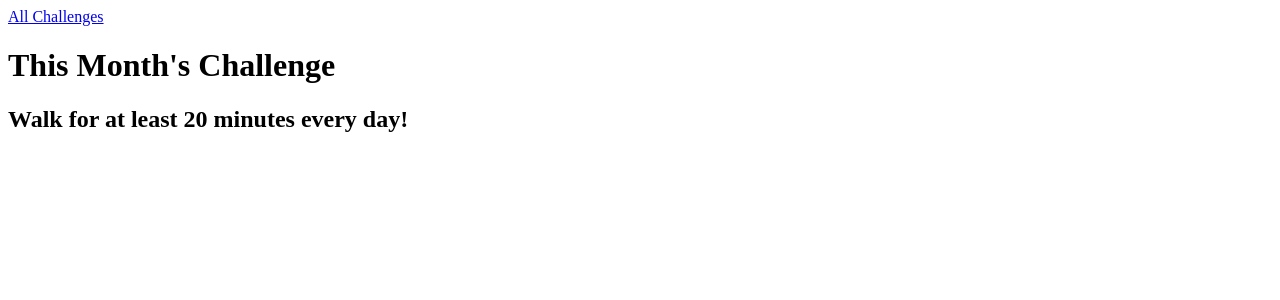
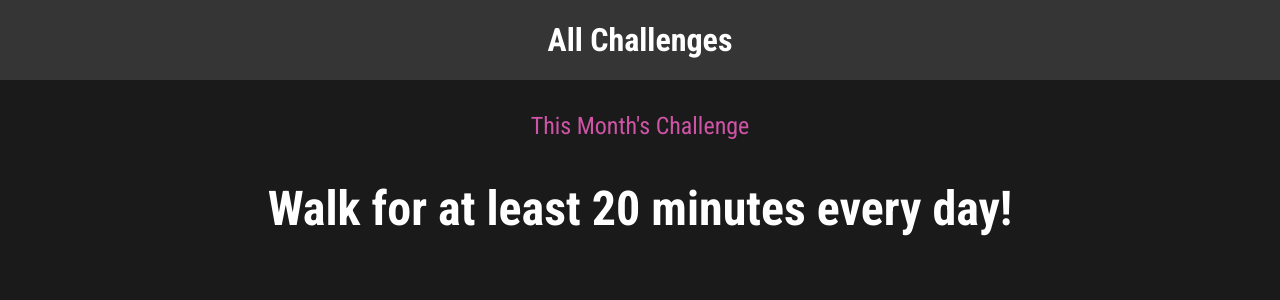
Before and after one commit to hairutdinov/django-monthly-challenges, a Django app: page /challenges/may in a window 1280 px wide. Shown: the top 300 px of the page. Run offline with Django 4.2, Linux system fonts and the light colour scheme.

Commit message:
adding css styling

```diff
--- /dev/null
+++ b/challenges/static/challenges/challenge.css
@@ -0,0 +1,22 @@
+h1,
+h2 {
+  text-align: center;
+  color: white;
+}
+
+h1 {
+  font-size: 1.5rem;
+  margin: 2rem 0 1rem 0;
+  font-weight: normal;
+  color: #cf54a6;
+}
+
+h2 {
+  font-size: 3rem;
+  font-weight: bold;
+}
+
+.fallback {
+  text-align: center;
+  color: white;
+}
--- /dev/null
+++ b/challenges/static/challenges/includes/header.css
@@ -0,0 +1,25 @@
+header {
+  width: 100%;
+  height: 5rem;
+  background-color: #353535;
+}
+
+header nav {
+  width: 100%;
+  height: 100%;
+  display: flex;
+  justify-content: center;
+  align-items: center;
+}
+
+header nav a {
+  color: white;
+  font-size: 2rem;
+  font-weight: bold;
+  text-decoration: none;
+}
+
+header nav a:hover,
+header nav a:active {
+  color: #cf54a6;
+}
--- a/challenges/templates/challenges/challenge.html
+++ b/challenges/templates/challenges/challenge.html
@@ -1,4 +1,10 @@
 {% extends "base.html" %}
+{% load static %}
+
+{% block css %}
+    <link rel="stylesheet" href="{% static 'challenges/challenges.css' %}">
+    <link rel="stylesheet" href="{% static 'challenges/challenge.css' %}">
+{% endblock %}
 
 {% block title %}{{ month|capfirst }} Challenge{% endblock %}
 
--- a/challenges/templates/challenges/includes/header.html
+++ b/challenges/templates/challenges/includes/header.html
@@ -1,3 +1,6 @@
+{% load static %}
+<link rel="stylesheet" href="{% static 'challenges/includes/header.css' %}">
+
 <header>
     <nav>
         <a href="{% url 'select-month' %}">All Challenges</a>
--- a/challenges/templates/challenges/index.html
+++ b/challenges/templates/challenges/index.html
@@ -1,4 +1,9 @@
 {% extends "base.html" %}
+{% load static %}
+
+{% block css %}
+    <link rel="stylesheet" href="{% static 'challenges/challenges.css' %}">
+{% endblock %}
 
 {% block title %}All Challenges{% endblock %}
 
--- a/monthly_challenges/settings.py
+++ b/monthly_challenges/settings.py
@@ -125,3 +125,8 @@ STATIC_URL = "static/"
 # https://docs.djangoproject.com/en/4.2/ref/settings/#default-auto-field
 
 DEFAULT_AUTO_FIELD = "django.db.models.BigAutoField"
+
+
+STATICFILES_DIRS = [
+    BASE_DIR / 'static'
+]
--- /dev/null
+++ b/static/styles.css
@@ -0,0 +1,10 @@
+@import url('https://fonts.googleapis.com/css2?family=Roboto+Condensed:wght@400;700&display=swap');
+
+html {
+    font-family: 'Roboto Condensed', sans-serif;
+}
+
+body {
+    margin: 0;
+    background-color: #1a1a1a;
+}
--- a/templates/base.html
+++ b/templates/base.html
@@ -1,3 +1,5 @@
+{% load static %}
+
 <!doctype html>
 <html lang="en">
 <head>
@@ -6,6 +8,8 @@
           content="width=device-width, user-scalable=no, initial-scale=1.0, maximum-scale=1.0, minimum-scale=1.0">
     <meta http-equiv="X-UA-Compatible" content="ie=edge">
     <title>{% block title %}{% endblock %}</title>
+    <link rel="stylesheet" href="{% static 'styles.css' %}">
+    {% block css %}{% endblock %}
 </head>
 <body>
     {% block content %}{% endblock %}
```
Also changed, not shown: challenges/static/challenges/challenges.css (added, +37 -0 lines).
